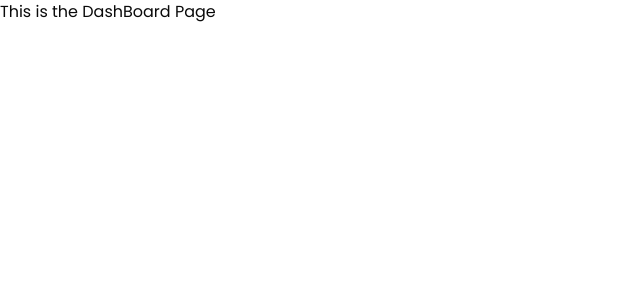
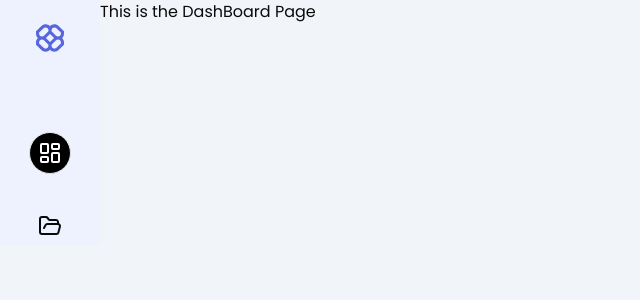
Before and after one commit to lihazinoob/OnBazarAdminPanelFrontEnd, a React (Vite) app: page /dashboard in a window 1280 px wide. Shown: the top 300 px of the page, without its empty margins (0-640 px from the left). Built offline with nearby package versions, Linux system fonts and the light colour scheme.

Commit message:
The design of the SideBar is added

```diff
--- /dev/null
+++ b/src/CONSTANTS/SideBarMenuLinks.tsx
@@ -0,0 +1,14 @@
+import { LayoutDashboard, FolderOpen } from "lucide-react"
+
+export const SideBarLinks = [
+  {
+    label:"DashBoard",
+    icon:LayoutDashboard,
+    path:"/dashboard"
+  },
+  {
+    label:"Products",
+    icon:FolderOpen,
+    path:"/products"
+  }
+]
--- /dev/null
+++ b/src/Components/SideBar/IconToolTipWrapper.tsx
@@ -0,0 +1,19 @@
+import { ReactNode } from "react";
+
+interface ToolTipWrapperDataTypes {
+  label: string;
+  children: ReactNode;
+}
+export default function IconToolTipWrapper({label,children}:ToolTipWrapperDataTypes)
+{
+  return(<>
+    <div className="relative group cursor-pointer">
+      {children}
+
+      {/* Custom ToolTip */}
+      <span className="absolute left-full ml-3 top-1/2 transform -translate-y-1/2 bg-black text-white  text-sm px-3 py-1 rounded opacity-0 group-hover:opacity-100 transition-opacity duration-200 pointer-events-none before:content-[''] before:absolute before:top-1/2 before:-left-2 before:transform before:-translate-y-1/2 before:border-4 before:border-transparent before:border-r-black">
+        {label}
+      </span>
+    </div>
+  </>);
+}
--- /dev/null
+++ b/src/Components/SideBar/Sidebar.tsx
@@ -0,0 +1,37 @@
+import CompanyLogo from "../../assets/CompanyLogo.svg"
+import { SideBarLinks } from "@/CONSTANTS/SideBarMenuLinks";
+import IconToolTipWrapper from "./IconToolTipWrapper";
+import { NavLink,useLocation } from "react-router-dom";
+export default function Sidebar() {
+
+  return (
+    <>
+      <div className="h-full flex flex-col items-center mt-6">
+
+        {/* Logo Holder */}
+        <div>
+          <img src={CompanyLogo} alt="On_Bazar" />
+        </div>
+
+        {/* Menu Item Holder */}
+        <div className="flex flex-col mt-20 space-y-8">
+        {SideBarLinks.map((menuItem, index) => (
+
+          <IconToolTipWrapper key={index} label={menuItem.label}>
+            <NavLink to={menuItem.path}
+            className={({isActive}) =>
+            `flex items-center justify-center rounded-4xl p-2 transition-colors
+            ${isActive ? 'bg-black border text-white':'hover:bg-gray-200'}
+            `
+          }
+
+            >
+              <menuItem.icon className={"w-6 h-6"} />
+            </NavLink>
+          </IconToolTipWrapper>
+        ))}
+        </div>
+      </div>
+    </>
+  );
+}
--- a/src/Layout/DashBoard/DashBoardLayout.tsx
+++ b/src/Layout/DashBoard/DashBoardLayout.tsx
@@ -1,10 +1,18 @@
-import { Outlet } from "react-router-dom"
-
-export default function DashBoardLayout()
-{
-  return(<>
-    <div>
-      <Outlet/>
-    </div>
-  </>)
+import { Outlet } from "react-router-dom";
+import Sidebar from "@/Components/SideBar/Sidebar";
+export default function DashBoardLayout() {
+  return (
+    <>
+      <div className="min-h-screen bg-slate-100 flex flex-col md:flex-row">
+        <div className="w-[100px] bg-indigo-50 fixed top-0 left-0 h-full;">
+          <Sidebar />
+        </div>
+        <div className="flex-1 md:ml-[100px] flex flex-col min-h-screen">
+          <div className="flex-1">
+            <Outlet />
+          </div>
+        </div>
+      </div>
+    </>
+  );
 }
--- a/src/Router/Router.tsx
+++ b/src/Router/Router.tsx
@@ -3,25 +3,32 @@ import AuthLayout from "@/Layout/Auth/AuthLayout";
 import DashBoardLayout from "@/Layout/DashBoard/DashBoardLayout";
 import DashBoardPage from "@/Pages/DashBoardPage/DashBoardPage";
 import ProductManagementPage from "@/Pages/ProductManagementPage/ProductManagementPage";
+
 const router = createBrowserRouter([
   {
-    path:"/",
-    element:<AuthLayout/>
+    path: "/",
+    element: <AuthLayout />,
   },
   {
-    path:"/dashboard",
-    element:<DashBoardLayout/>,
-    children:[
+    path: "/dashboard",
+    element: <DashBoardLayout />,
+    children: [
       {
-        index:true,
-        element:<DashBoardPage/>
+        index: true,
+        element: <DashBoardPage />,
       },
+    ],
+  },
+  {
+    path: "/products",
+    element: <DashBoardLayout />,
+    children: [
       {
-        path:"products",
-        element:<ProductManagementPage/>
-      }
-    ]
-  }
+        index: true,
+        element: <ProductManagementPage />,
+      },
+    ],
+  },
 ]);
 
 export default router;
```
Also changed, not shown: src/assets/CompanyLogo.svg (added).
